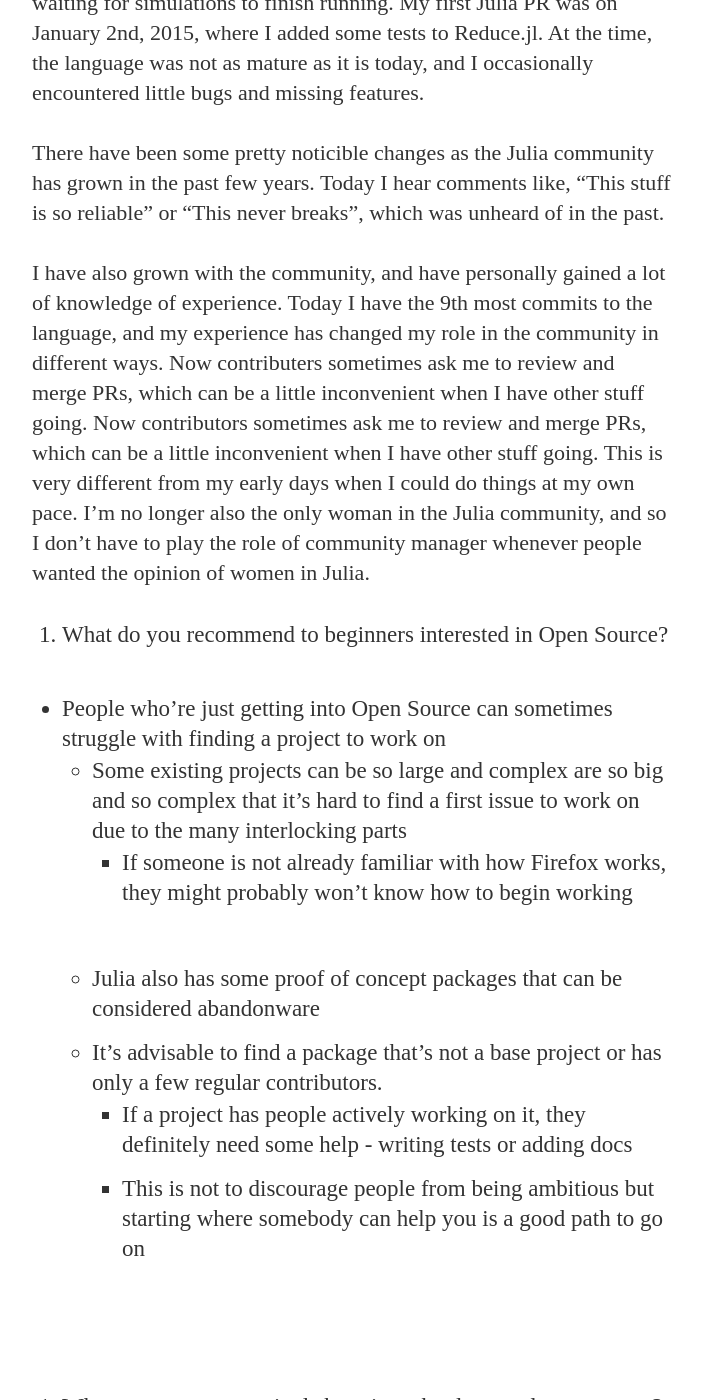
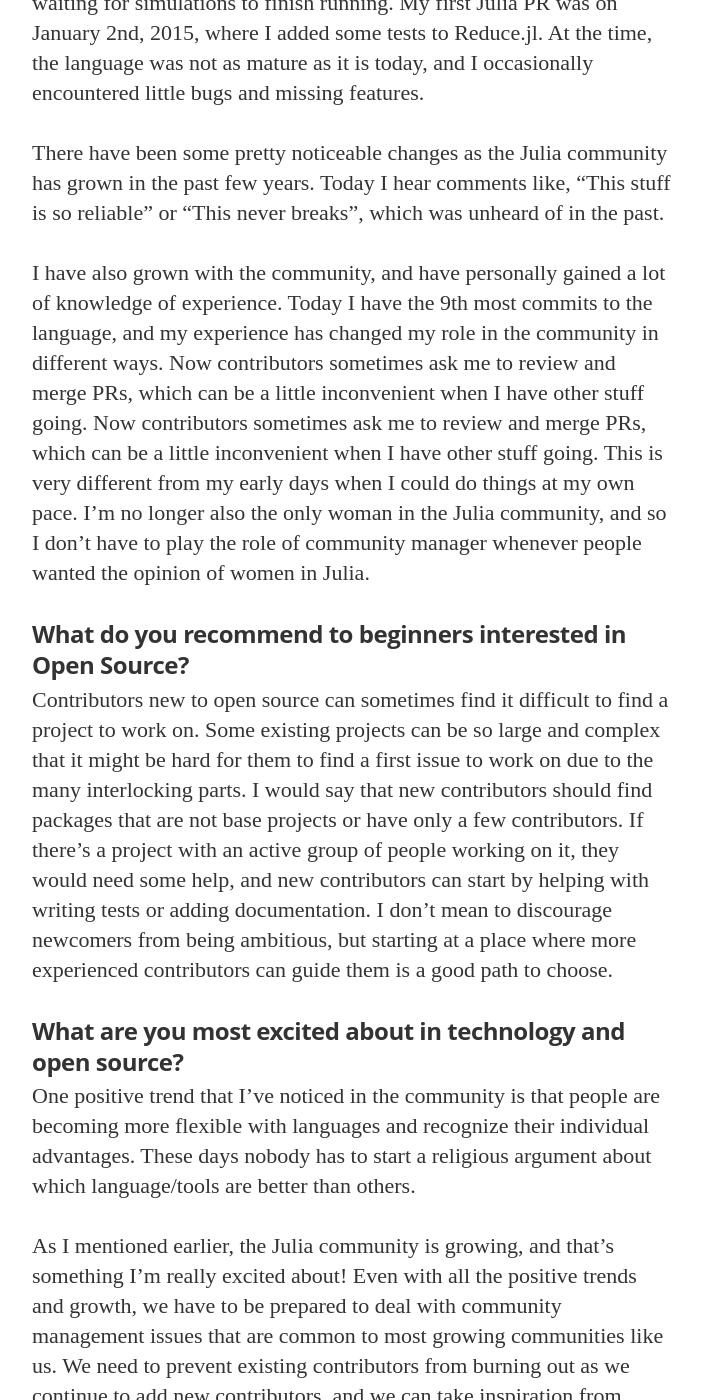
Before and after one commit to HackIllinois/blog, a Jekyll site: the page built from _posts/2019-08-28-mentor-spotlight-katharine-hyatt.markdown, in a window 1280 px wide and 1400 px high, scrolled down 2896 px. Shown: the whole window, without its empty margins (288-990 px from the left). Built offline with Jekyll 4.4.1, drawn with Linux system fonts in a browser that asks for light colours; nearby versions of some CDN libraries; some web fonts are replaced; some of the changed text lies outside the part shown.

Commit message:
final draft katie mentor feature

```diff
--- a/_posts/2019-08-28-mentor-spotlight-katharine-hyatt.markdown
+++ b/_posts/2019-08-28-mentor-spotlight-katharine-hyatt.markdown
@@ -19,17 +19,17 @@
 I had no programming experience before I started my undergraduate degree in Physics. In my first year, I took a required class called Introduction to Computational Physics, where I first learned C++. I was pretty good at it and went on to work with my professor from this class as an Undergraduate Research Intern later in my college career. You could say I went from Freshman with no idea about Computer Science to mentoring students at HackIllinois.
 
 ### What are some of the projects you are working on currently?
-I primarily work with the Julia ecosystem, with GPU packages more specifically. I think the Julia ecosystem is a viable choice for this as it offers native support for CUDA kernels. I'm currently working on a new sort of [module that deals with High Dimensional Tensors](https://github.com/ITensor/ITensors.jl). We conducted supporting research in the context of Multi-Dimensional Linear Algebra, and I'm happy to say that project is now almost complete and will be useful in fields such as Machine Learning.
+I primarily work with the Julia ecosystem, with GPU packages more specifically. I think the Julia ecosystem is a viable choice for this as it offers native support for CUDA kernels. I'm currently working on a new sort of [module that deals with High Dimensional Tensors](https://github.com/ITensor/ITensors.jl). We conducted supporting research in the context of Multi-Dimensional Linear Algebra, and I'm happy to say that the project is almost completed and will be useful in fields such as Machine Learning.
 
 ### What is open source/FOSS to you?
 Open Source holds a lot of significance for me, both personally and professionally. In my industry, there has been a push for open source elements recently to minimize duplication of effort. There might be situations where different groups are solving the same problem but still not getting the same answer legibly. Utilizing open source resources in such situations avoids teams working to reinvent the wheel and also makes it easy to identify problems during code audits.
 
-For me, open source is also a way to give back to the community. What is truly inspiring is that something small that a contribution by a single person has the potential to pay big dividends for the community at large.
+For me, open source is also a way to give back to the community. What is truly inspiring is that a small contribution by a single person has the potential to pay big dividends for the community at large.
 
 ### Why do you contribute to open source?
-When working on algorithm development, my team and I can go months without knowing whether the project is going to work or not as there are a lot of moving parts. In such times, merging a pull request is something to fall back on as it is somewhat soothing for me to go back home and add two lines to GitHub and seeing everything working.
+When working on algorithm development, my team and I deal with a lot of moving parts and can go months without knowing whether the project is going to work or not. In such times, merging a pull request is something to fall back on as it is somewhat soothing for me to go back home and add two lines to GitHub and seeing everything work.
 
-Working on open source projects has also professionally beneficial for me. My peers and other industry professionals have come to recognize me as the "Julia person". My work has also led me to receive invitations to speak at conferences that are not just focussed on Physics and helped me explore fields broader than my immediate research interests. Having experience with open source projects also makes it easier for me to find professional endeavors in the Computer Science industry if I decide to explore areas outside of academia.
+Working on open source projects has also professionally beneficial for me. My peers and other industry professionals have come to recognize me as the "Julia person". My work has also led me to receive invitations to speak at conferences that are not just focussed on Physics and helped me explore fields broader than my immediate research interests. Having the experience of working on open source projects also makes it easier for me to find professional endeavors in the industry if I decide to explore areas outside of academia.
 
 ### What about the open source community, and in particular Julia, drew you to being an active part of it?
 As I mentioned earlier, the first language I learned was C++, and I only started using Julia in Graduate School. The selling point of Julia is that it offers the ease of use of Python with the speed of C++. What attracted me was the very welcoming and helpful community. I remember that when I first started, I didn't have a lot of git skills. One time I had to use rebase, but I had no experience in using it. That's when members from the community came forward to help me with git and also with getting my code across that production line, which was very assuring. That experience was definitely something that stuck with me and made me want to be part of this wonderful community.
@@ -37,62 +37,20 @@
 ### What was your first interaction/impression of open source and how has your involvement in open source evolved over time?
 I've been using Julia since Graduate School. I first started contributing by writing tests and fixing edge cases in my free time, usually when waiting for simulations to finish running. My first Julia PR was on January 2nd, 2015, where I added some tests to Reduce.jl. At the time, the language was not as mature as it is today, and I occasionally encountered little bugs and missing features.
 
-There have been some pretty noticible changes as the Julia community has grown in the past few years. Today I hear comments like, "This stuff is so reliable" or "This never breaks", which was unheard of in the past.
+There have been some pretty noticeable changes as the Julia community has grown in the past few years. Today I hear comments like, "This stuff is so reliable" or "This never breaks", which was unheard of in the past.
 
-I have also grown with the community, and have personally gained a lot of knowledge of experience. Today I have the 9th most commits to the language, and my experience has changed my role in the community in different ways. Now contributers sometimes ask me to review and merge PRs, which can be a little inconvenient when I have other stuff going. Now contributors sometimes ask me to review and merge PRs, which can be a little inconvenient when I have other stuff going. This is very different from my early days when I could do things at my own pace. I'm no longer also the only woman in the Julia community, and so I don't have to play the role of community manager whenever people wanted the opinion of women in Julia.
+I have also grown with the community, and have personally gained a lot of knowledge of experience. Today I have the 9th most commits to the language, and my experience has changed my role in the community in different ways. Now contributors sometimes ask me to review and merge PRs, which can be a little inconvenient when I have other stuff going. Now contributors sometimes ask me to review and merge PRs, which can be a little inconvenient when I have other stuff going. This is very different from my early days when I could do things at my own pace. I'm no longer also the only woman in the Julia community, and so I don't have to play the role of community manager whenever people wanted the opinion of women in Julia.
 
-1. What do you recommend to beginners interested in Open Source?
+### What do you recommend to beginners interested in Open Source?
+Contributors new to open source can sometimes find it difficult to find a project to work on. Some existing projects can be so large and complex that it might be hard for them to find a first issue to work on due to the many interlocking parts. I would say that new contributors should find packages that are not base projects or have only a few contributors. If there's a project with an active group of people working on it, they would need some help, and new contributors can start by helping with writing tests or adding documentation. I don't mean to discourage newcomers from being ambitious, but starting at a place where more experienced contributors can guide them is a good path to choose.
 
-- People who’re just getting into Open Source can sometimes struggle with finding a project to work on
-    - Some existing projects can be so large and complex are so big and so complex that it’s hard to find a first issue to work on due to the many interlocking parts
-        - If someone is not already familiar with how Firefox works, they might probably won’t know how to begin working
+### What are you most excited about in technology and open source?
+One positive trend that I've noticed in the community is that people are becoming more flexible with languages and recognize their individual advantages. These days nobody has to start a religious argument about which language/tools are better than others.
 
-    - Julia also has some proof of concept packages that can be considered abandonware
-    - It’s advisable to find a package that’s not a base project or has only a few regular contributors.
-        - If a project has people actively working on it, they definitely need some help - writing tests or adding docs
-        - This is not to discourage people from being ambitious but starting where somebody can help you is a good path to go on
+As I mentioned earlier, the Julia community is growing, and that's something I'm really excited about! Even with all the positive trends and growth, we have to be prepared to deal with community management issues that are common to most growing communities like us.  We need to prevent existing contributors from burning out as we continue to add new contributors, and we can take inspiration from other similar communities to achieve this.
 
+### What was your experience like, as a mentor at HackIllinois?
+I enjoyed my time as a mentor at HackIllinois 2019. One thing that I like about the event is the open source focus of the event that brings people to a stage where they can get a pull request open. I worked with a group of freshman and inexperienced programmers who had never met each other before. Even so, they managed the impressive feat of making a pull request which ended up getting merged! As the weekend progressed, they didn't really need me there, and I was just cheering them on. What was really exciting is them proving that empirically it's possible to grab a group unknown people and still be successful.
 
-
-1. What are you most excited about in technology and open source?
-
-- One thing that’s really nice is that people are becoming more flexible with languages -&gt; these days nobody has to start a religious argument about which language/tools are better than others
-    - Jupyter
-    - Python
-    - Pydata
-
-- At the same time we have to be prepared to deal with community management issues that are common to most growing communities
-    - Prevent contributors from burning out
-    - Continue to add contributors
-    - Take inspiration from other communities
-
-
-
-1. What was your experience like, as a mentor at HackIllinois?
-
-- “Really liked my time at HackIllinois”
-- My team freshman/inexperienced programmers who had never met each other before. Even so, they were able to make a PR by the end together which ended up getting merged.
-    - Empirically, it’s possible to grab unknown people and succeed, which is usually hard to do alone
-    - As the weekend progress they didn’t really need me and I just cheered them on
-    - They continued to work on the project for a while but it dropped off gradually
-
-
-
-Katie will ask the person who they contributed to if they are interested in mentoring at 2020
-
-
-
-1. What do you seek the most out of hackathons?
-
-- Not been to a lot of hackathons
-    - Goes to JuliaCON almost every year, which is less structured without a competition or prizes at the end. There’s both good and bad things about this approach.
-
-- Really likes the Open Source focus are Hackillinois that brings people to a stage where they get a pull request opened
-- Not been to many so does not want to draw an opinion
-
-
-
-1. What are you looking forward to next year?
-
-- Really happy with the 2019 event -&gt; had a really good experience and looking forward to more of the same
-- Only thing that she really needs is sleep, power, and enthusiastic students - which were all readily available (:D)
+### What are you looking forward to next year?
+I was really happy with the 2019 event, and I'm looking forward to more of the same. The only things that I need are sleep, power outlets, and enthusiastic students - which are all readily available at HackIllinois!
```
